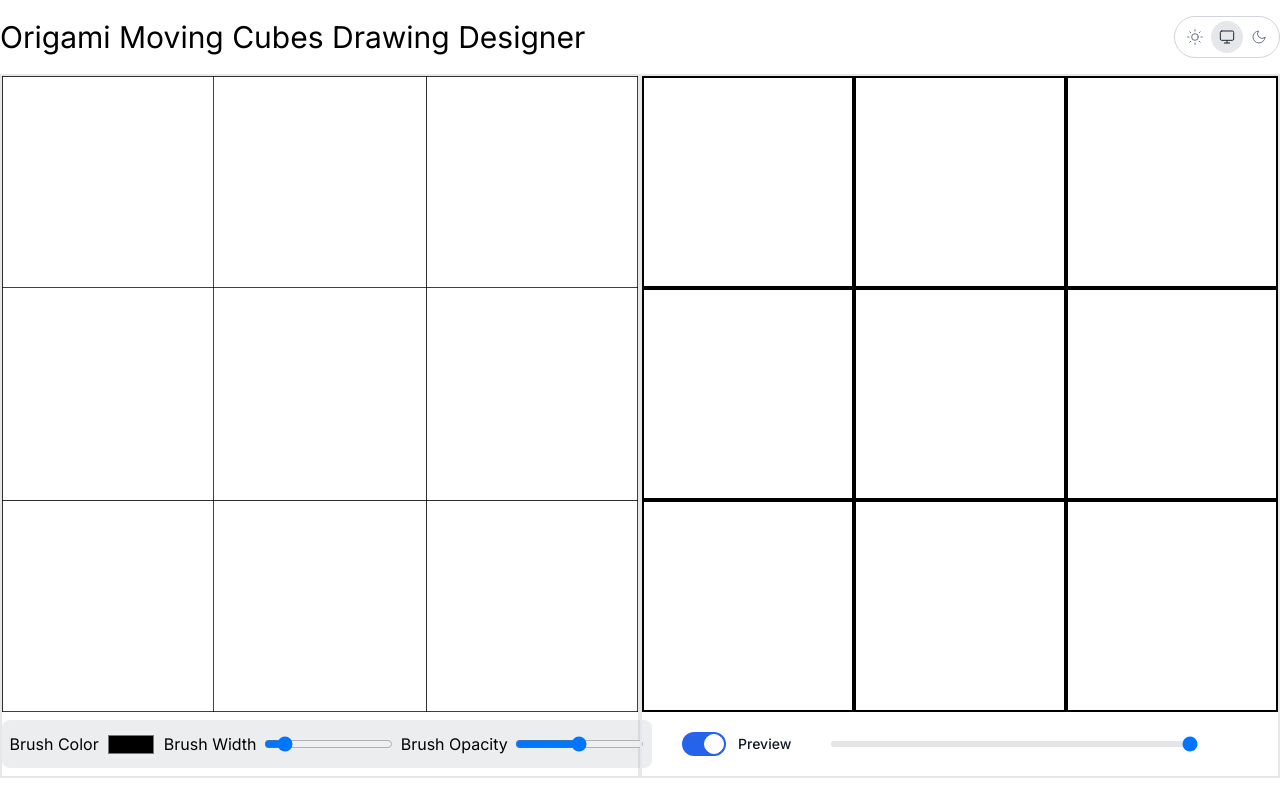
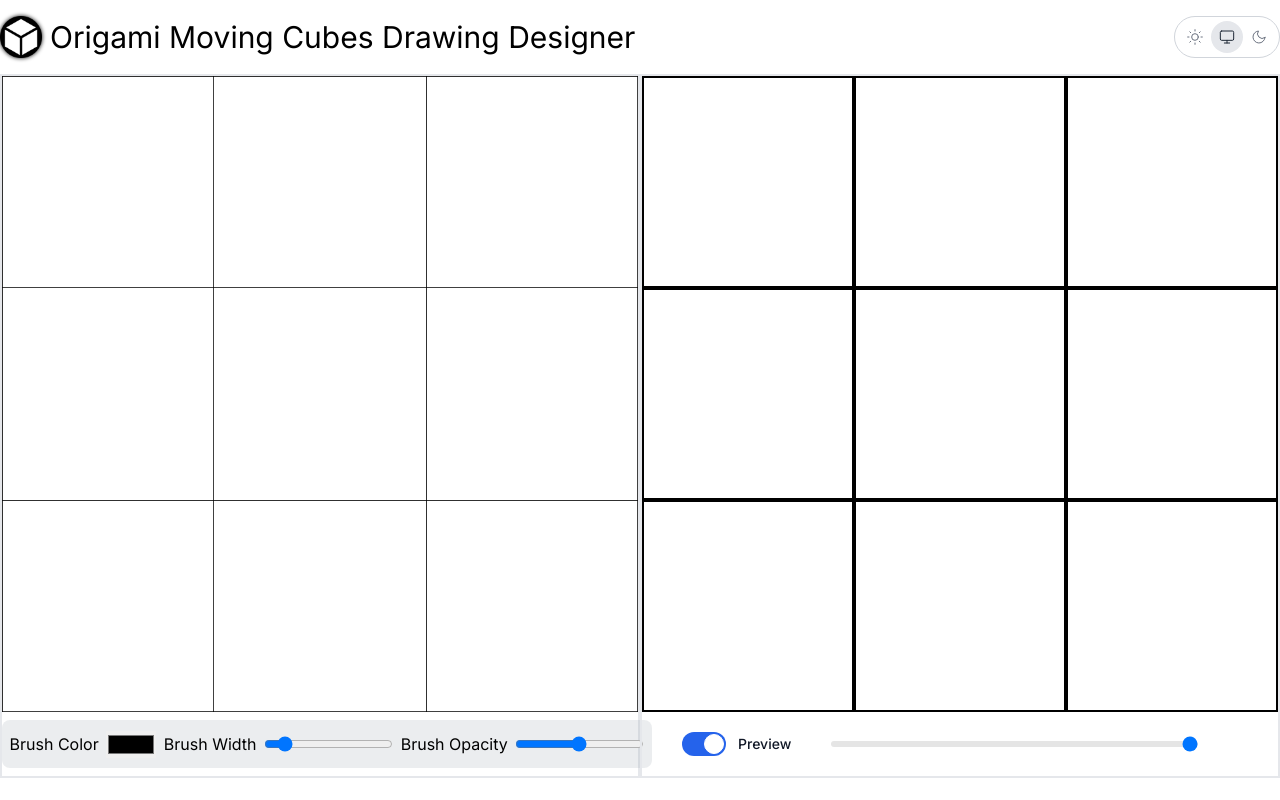
Before and after one commit to hotdogee/origami-moving-cubes-drawing-designer, a Next.js app: page / in a window 1280 px wide. Built offline with nearby package versions, Linux system fonts and the light colour scheme.

Commit message:
Added logo

```diff
--- a/src/app/page.tsx
+++ b/src/app/page.tsx
@@ -2,6 +2,7 @@
 import DarkModeToggle from '@/components/DarkModeToggle'
 import useLocalStorageState from '@/hooks/useLocalStorageState'
 import JogWheel from '@/lib/jogwheel'
+import Image from 'next/image'
 import { useEffect, useRef, useState } from 'react'
 
 export default function Home() {
@@ -124,7 +125,16 @@ export default function Home() {
   return (
     <>
       <header className="container mx-auto my-4 flex items-center justify-between">
-        <h1 className="text-3xl">Origami Moving Cubes Drawing Designer</h1>
+        <div className="flex items-center justify-items-start">
+          <Image
+            src="/android-chrome-512x512.png"
+            alt="Logo"
+            width={42}
+            height={42}
+            className="drop-shadow-[0_0_2px_#000] dark:drop-shadow-[0_0_2px_#fff] dark:invert"
+          />
+          <h1 className="text-3xl ml-2">Origami Moving Cubes Drawing Designer</h1>
+        </div>
         <DarkModeToggle />
       </header>
       <main className="container mx-auto">
```
